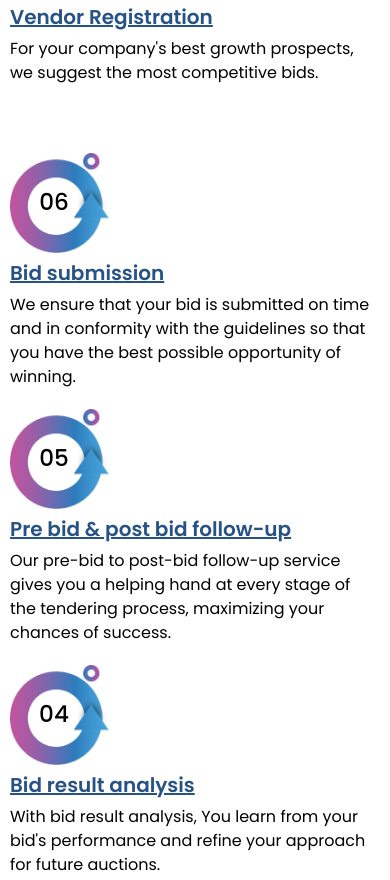
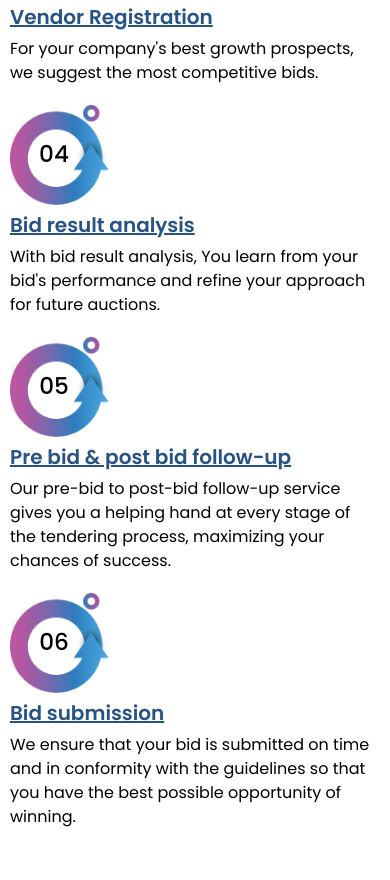
Before and after one commit to cuneiform-hariom/national-tender-1606, a plain HTML site: page how-we-help.html in a window 390 px wide. Shown: the part 1229-2109 px from the top of the page. Drawn offline with nearby package versions, Linux system fonts and the light colour scheme.

Commit message:
numbering in how we help adjust

```diff
--- a/style/style.scss
+++ b/style/style.scss
@@ -2561,6 +2561,11 @@ $dark-bg: rgba(69, 160, 217, 0.50);
         grid-template-columns: 1fr;
     }
 
+    .processcont .processbox .row.mt-5{
+        flex-direction: column-reverse;
+        margin-top: 0 !important;
+    }
+
     .processcont .processbox::after{
         display: none;
     }
```
Also changed, not shown: style/style.css, 1 other file.
